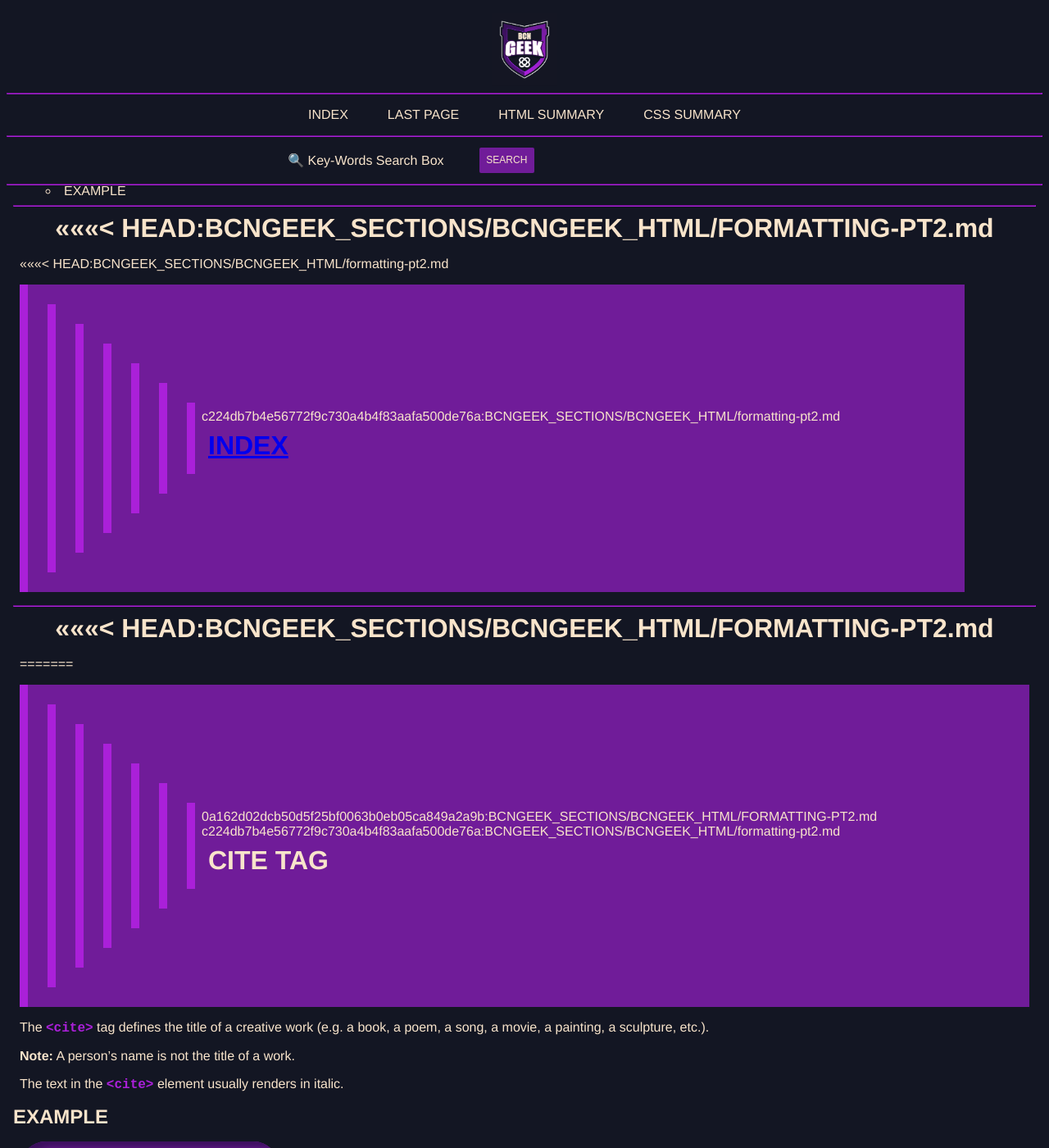
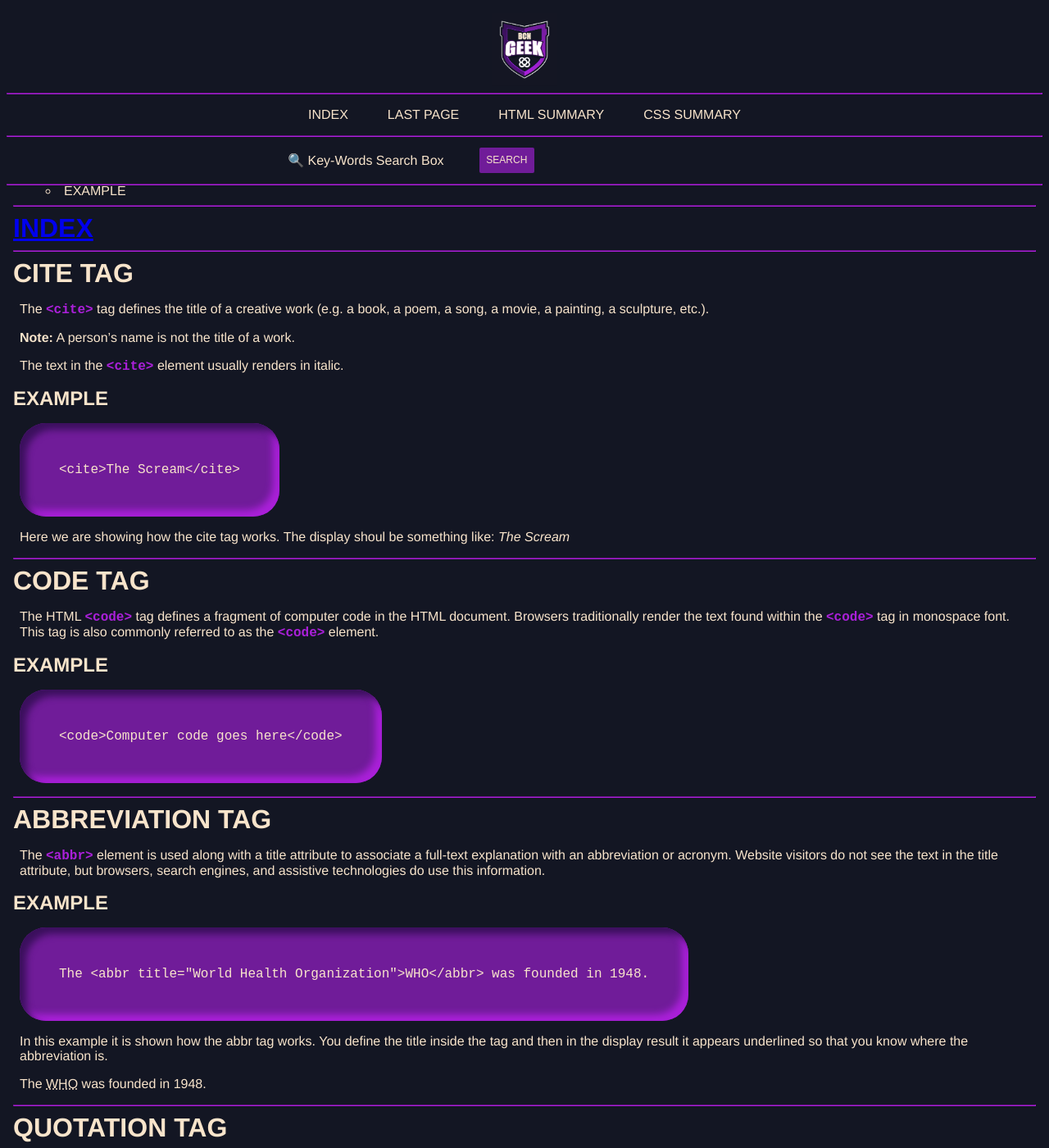
Before and after one commit to BCNGEEKS/Geekateca, a Jekyll site: the page built from BCNGEEK_SECTIONS/BCNGEEK_HTML/formatting-pt2.md, in a window 1280 px wide and 1400 px high, scrolled down 476 px. Shown: the whole window at 82% size. Built offline with Jekyll 4.4.1, drawn with Linux system fonts in a browser that asks for light colours; our own code applies the rules of GitHub Pages for plain Markdown files.

Commit message:
formatted

```diff
--- a/BCNGEEK_SECTIONS/BCNGEEK_HTML/formatting-pt2.md
+++ b/BCNGEEK_SECTIONS/BCNGEEK_HTML/formatting-pt2.md
@@ -32,19 +32,10 @@ date: 21th June 2022
 
 ---
 
-<<<<<<< HEAD:BCNGEEK_SECTIONS/BCNGEEK_HTML/FORMATTING-PT2.md
-=======
-<<<<<<< HEAD:BCNGEEK_SECTIONS/BCNGEEK_HTML/formatting-pt2.md
->>>>>>> c224db7b4e56772f9c730a4b4f83aafa500de76a:BCNGEEK_SECTIONS/BCNGEEK_HTML/formatting-pt2.md
 ## [INDEX](./index.md)
 
 ---
 
-<<<<<<< HEAD:BCNGEEK_SECTIONS/BCNGEEK_HTML/FORMATTING-PT2.md
-=======
-=======
->>>>>>> 0a162d02dcb50d5f25bf0063b0eb05ca849a2a9b:BCNGEEK_SECTIONS/BCNGEEK_HTML/FORMATTING-PT2.md
->>>>>>> c224db7b4e56772f9c730a4b4f83aafa500de76a:BCNGEEK_SECTIONS/BCNGEEK_HTML/formatting-pt2.md
 ## CITE TAG
 
 The `<cite>` tag defines the title of a creative work (e.g. a book, a poem, a song, a movie, a painting, a sculpture, etc.).
```
